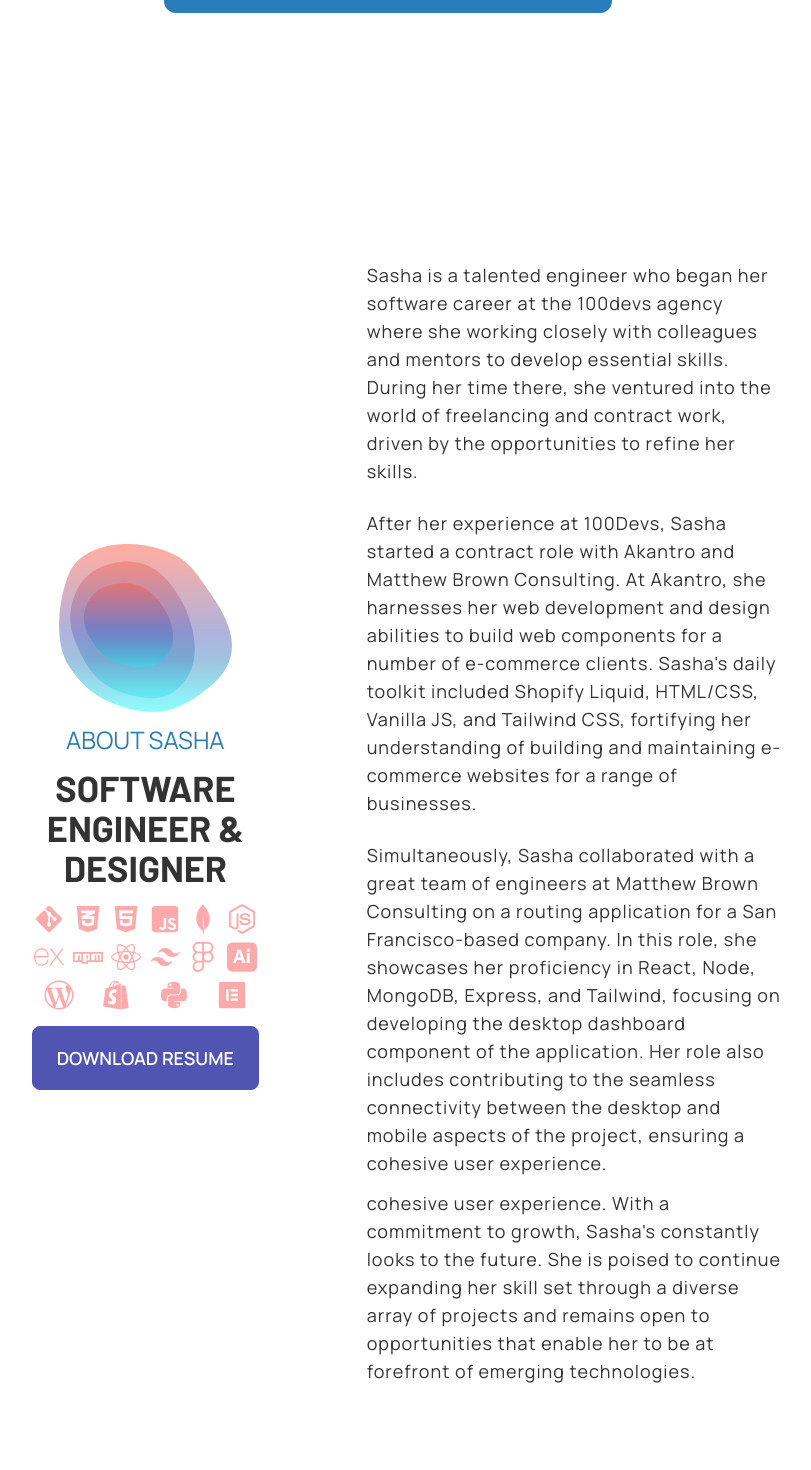
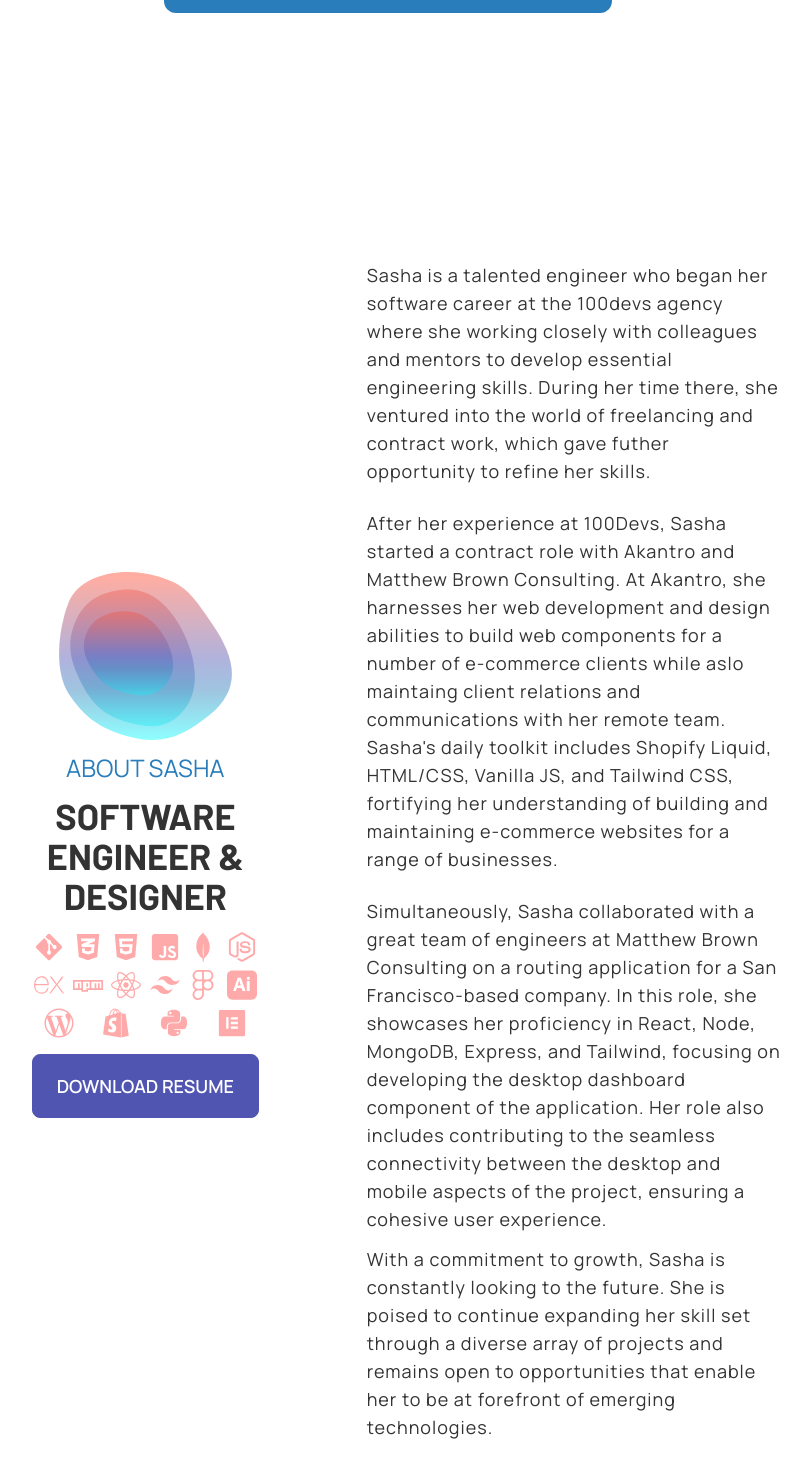
Before and after one commit to sashamars33/portfolio-site-upd, a React (Create React App) app: page / in a window 1280 px wide. Shown: the part 2432-3902 px from the top of the page, without its empty margins (252-1063 px from the left). Built offline with nearby package versions, Linux system fonts and the light colour scheme.

Commit message:
updating about

```diff
--- a/src/pages/About.js
+++ b/src/pages/About.js
@@ -50,11 +50,11 @@ const About = () => {
         <a href={Resume} target="_blank" rel="noopener noreferrer" className="btn btn-lg btn-secondary text-base-100 justify-self-center self-center">Download Resume</a>
       </div>
       <div className="w-full xl:w-6/12 text-center xl:text-left">
-      <p className='py-3 text-lg xl:text-lg accent-font'>Sasha is a talented engineer who began her software career at the 100devs agency where she working closely with colleagues and mentors to develop essential skills. During her time there, she ventured into the world of freelancing and contract work, driven by the opportunities to refine her skills.</p>
-      <p className='py-3 text-lg xl:text-lg accent-font'>After her experience at 100Devs, Sasha started a contract role with Akantro and Matthew Brown Consulting. At Akantro, she harnesses her web development and design abilities to build web components for a number of e-commerce clients. Sasha's daily toolkit included Shopify Liquid, HTML/CSS, Vanilla JS, and Tailwind CSS, fortifying her understanding of building and maintaining e-commerce websites for a range of businesses.</p>
+      <p className='py-3 text-lg xl:text-lg accent-font'>Sasha is a talented engineer who began her software career at the 100devs agency where she working closely with colleagues and mentors to develop essential engineering skills. During her time there, she ventured into the world of freelancing and contract work, which gave futher opportunity to refine her skills.</p>
+      <p className='py-3 text-lg xl:text-lg accent-font'>After her experience at 100Devs, Sasha started a contract role with Akantro and Matthew Brown Consulting. At Akantro, she harnesses her web development and design abilities to build web components for a number of e-commerce clients while aslo maintaing client relations and communications with her remote team. Sasha's daily toolkit includes Shopify Liquid, HTML/CSS, Vanilla JS, and Tailwind CSS, fortifying her understanding of building and maintaining e-commerce websites for a range of businesses.</p>
       <p className='py-3 text-lg xl:text-lg accent-font'>Simultaneously, Sasha collaborated with a great team of engineers at Matthew Brown Consulting on a routing application for a San Francisco-based company. In this role, she showcases her proficiency in React, Node, MongoDB, Express, and Tailwind, focusing on developing the desktop dashboard component of the application. Her role also includes contributing to the seamless connectivity between the desktop and mobile aspects of the project, ensuring a cohesive user experience.</p>
-      <p className='text-lg xl:text-lg accent-font'>cohesive user experience.
-      With a commitment to growth, Sasha's constantly looks to the future. She is poised to continue expanding her skill set through a diverse array of projects and remains open to opportunities that enable her to be at forefront of emerging technologies.
+      <p className='text-lg xl:text-lg accent-font'>
+      With a commitment to growth, Sasha is constantly looking to the future. She is poised to continue expanding her skill set through a diverse array of projects and remains open to opportunities that enable her to be at forefront of emerging technologies.
 </p>
       </div>
     </div>
```
